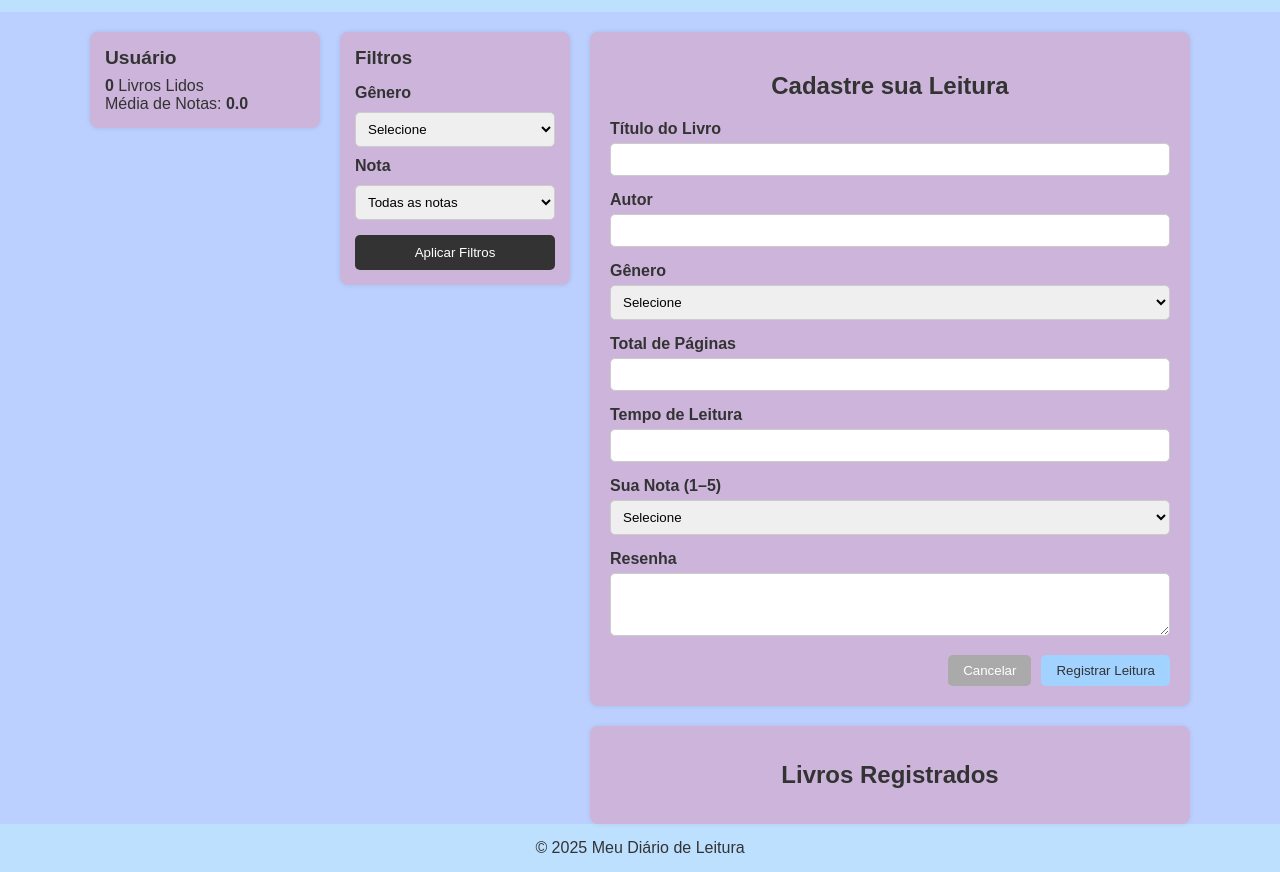
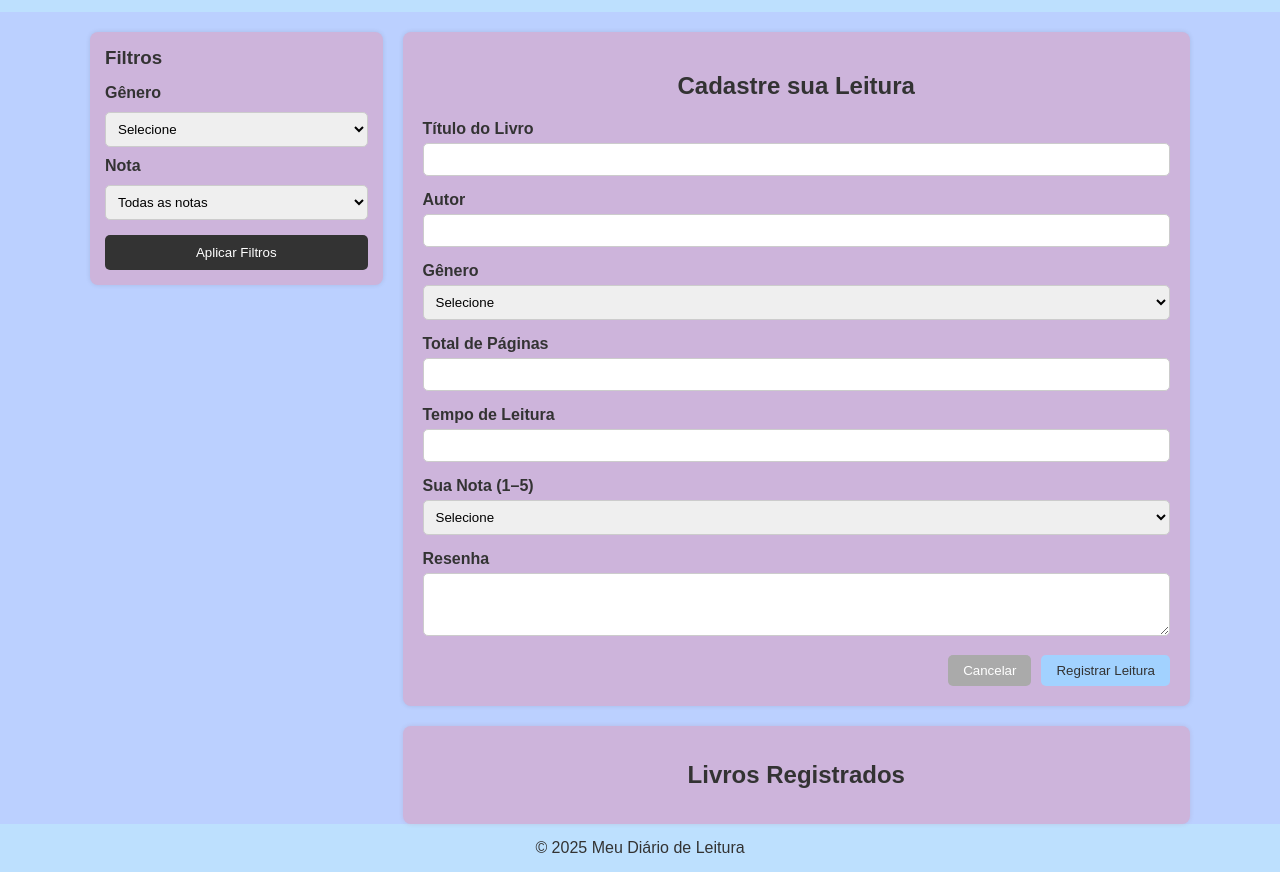
Before and after one commit to Leleh06/Diario-de-Leitura, a website: page biblioteca/src/view/index.html in a window 1280 px wide. Shown: the part 55-927 px from the top of the page. Drawn offline with Linux system fonts and the light colour scheme; no server answers.

Commit message:
finalização

```diff
--- a/biblioteca/src/css/index.css
+++ b/biblioteca/src/css/index.css
@@ -171,18 +171,3 @@ h2 {
   box-shadow: 0 0 5px rgba(151, 4, 4, 0.1);
   height: fit-content;
 }
-
-.usuario-info {
-  flex: 1;
-  background: #CDB4DB;
-  padding: 15px;
-  border-radius: 8px;
-  box-shadow: 0 0 5px rgba(0, 0, 0, 0.1);
-  height: fit-content;
-}
-
-.usuario-info h3 {
-  margin-bottom: 8px;
-  font-size: 1.2em;
-  color: #333;
-}
--- a/biblioteca/src/view/index.html
+++ b/biblioteca/src/view/index.html
@@ -17,15 +17,6 @@
 
   <main>
     <div class="container conteudo">
-
-      <!-- INFORMAÇÕES DO USUÁRIO -->
-      <div class="usuario-info">
-        <h3 id="nome-usuario">Usuário</h3>
-        <p><strong id="livros-lidos">0</strong> Livros Lidos</p>
-        <p>Média de Notas: <strong id="media-notas">0.0</strong></p>
-      </div>
-
-
         <aside class="filtros">
           <h3>Filtros</h3>
 
@@ -222,10 +213,10 @@
       }
     }
 
-    // chama a função assim que a página abrir
+
     document.addEventListener("DOMContentLoaded", carregarLivros);
 
-    // --- FILTROS DE GÊNERO E NOTA ---
+
     document.getElementById("btn-filtro").addEventListener("click", async () => {
       const generoFiltro = document.getElementById("filtro-genero").value.trim().toLowerCase();
       const notaFiltro = document.getElementById("filtro-nota").value;
@@ -242,14 +233,14 @@
         if (!resposta.ok) throw new Error("Erro ao buscar livros");
         const livros = await resposta.json();
 
-        // Filtrar conforme os campos
+
         const filtrados = livros.filter(livro => {
           const generoOk = generoFiltro === "" || livro.categoria.toLowerCase().includes(generoFiltro);
           const notaOk = notaFiltro === "" || livro.nota == notaFiltro;
           return generoOk && notaOk;
         });
 
-        // Atualiza a lista de livros na tela
+
         const listaLivros = document.getElementById("lista-livros");
         listaLivros.innerHTML = "";
 
```
